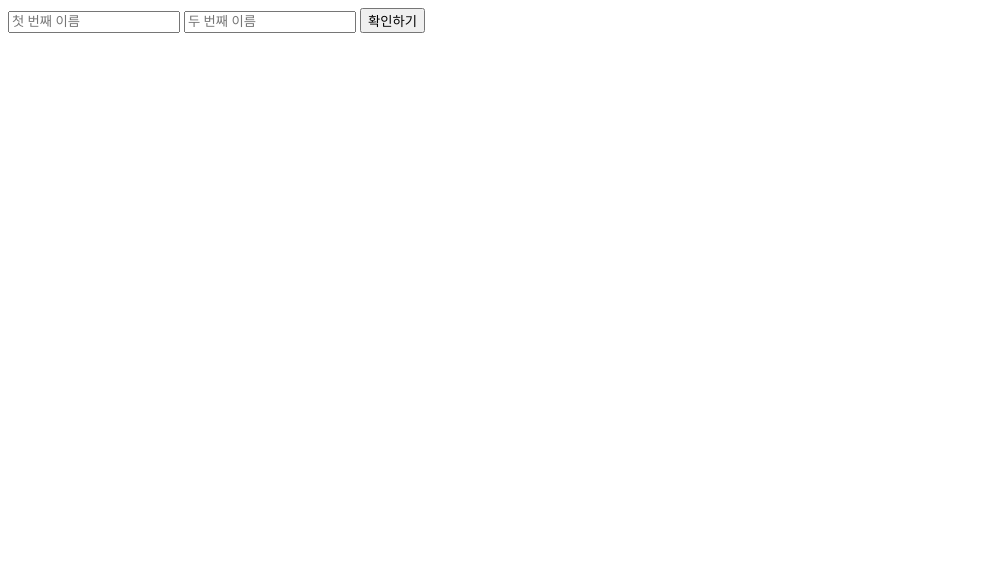
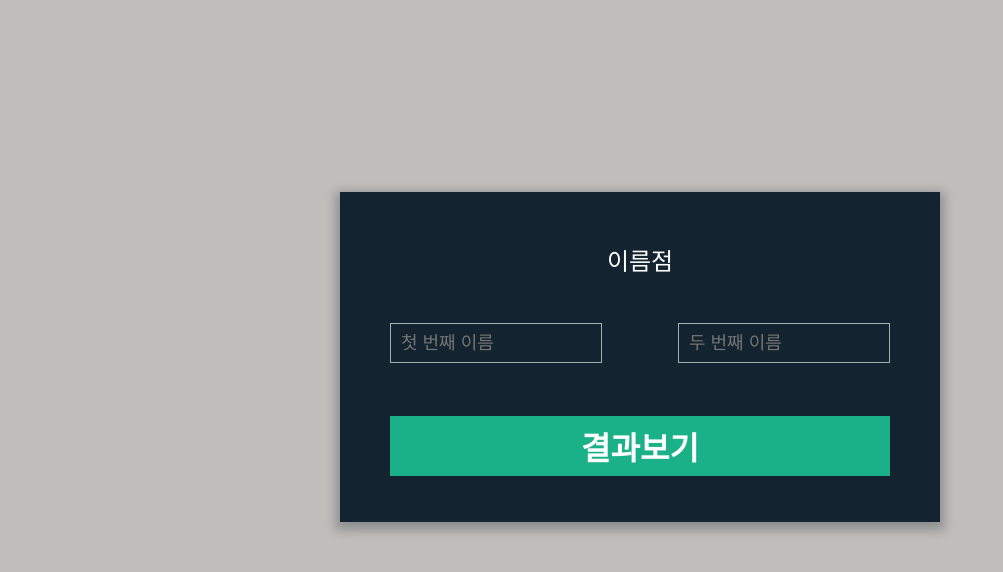
Before and after one commit to canwaykalburim/ProjectW, a plain HTML site: page name-divining/index.html in a window 1280 px wide. Shown: the whole page, without its empty margins (0-1003 px from the left). Drawn offline with Linux system fonts and the light colour scheme; a web font is replaced by a local one.

Commit message:
이름점

```diff
--- a/name-divining/index.html
+++ b/name-divining/index.html
@@ -3,12 +3,18 @@
   <head>
     <meta charset="UTF-8">
     <link rel="stylesheet" href="./style.css">
+    <title>이름점 사이트</title>
   </head>
   <body>
     <form action="./result.html" method="GET">
-      <input type="text" placeholder="첫 번째 이름" onkeypress="onlyHg()" name="first" />
-      <input type="text" placeholder="두 번째 이름" onkeypress="onlyHg()" name="second" />
-      <button onclick="getScore()">확인하기</button>
+      <div id="form-bg">
+        <p>이름점</p>
+        <div id="name-input">
+          <input type="text" placeholder="첫 번째 이름" onkeypress="onlyHg()" name="first" />
+          <input type="text" placeholder="두 번째 이름" onkeypress="onlyHg()" name="second" />
+        </div>
+        <button onclick="getScore()">결과보기</button>
+      </div>
     </form>
     <script src="./script.js"></script>
   </body>
--- a/name-divining/script.js
+++ b/name-divining/script.js
@@ -80,3 +80,7 @@ function diviningResult() {
   document.getElementById('result').innerHTML =
   `<p>${firstName}님과 ${secondName}의 궁합은 ${result}% 입니다.</p>`
 }
+
+function hrefIndex() {
+  window.location.href='file:///C:/Users/legen/Desktop/소스코드/ProjectW/name-divining/index.html'
+}
--- a/name-divining/style.css
+++ b/name-divining/style.css
@@ -5,10 +5,93 @@
   font-style: normal;
 }
 
+body {
+  background-color: #c1bdba;
+  margin: 0;
+  padding: 0;
+}
+
+body * {
+  color: #fff;
+}
+
+form {
+  display: flex;
+  margin-top: 12rem;
+  height: 330px;
+  font-family: 'paybooc-Bold';
+}
+
+p {
+  text-align: center;
+  font-size: 24px;
+}
+
+#form-bg {
+  display: flex;
+  flex-direction: column;
+  justify-content: space-around;
+  background-color: #13232f;
+  margin: 0 auto;
+  padding: 15px 50px;
+  box-shadow: 0 4px 10px 4px rgba(19, 35, 47, 0.3);
+}
+
+#name-input {
+  display: flex;
+  align-items: center;
+  justify-content: space-between;
+  width: 500px;
+}
+
 input:focus, button:focus {
   outline: none;
 }
 
-input {
-  font-family: 'paybooc-Bold';
+input[type='text'] {
+  background: none;
+  height: 38px;
+  line-height: 38px;
+  font-size: 18px;
+  width: 190px;
+  padding: 0 10px;
+  border: 1px solid #a0b3b0
 }
+
+button {
+  margin: 30px 0 20px 0;
+  height: 60px;
+  width: 500px;
+  font-size: 2rem;
+  font-weight: 600;
+  background-color: #1ab188;
+  border: 0;
+}
+
+#box-content {
+  display: flex;
+  flex-direction: column;
+  align-items: center;
+}
+
+#result-bg {
+  background-color: #13232f;
+  width: 600px;
+  margin-top: 12rem;
+  height: 300px;
+  padding: 30px 0 0 0;
+  box-shadow: 0 4px 10px 4px rgba(19, 35, 47, 0.3);
+}
+
+#back {
+  display: flex;
+  justify-content: space-around;
+}
+
+#result > p {
+  margin-top: 4rem;
+}
+
+#back > button {
+  color: #fff;
+}
```
Also changed, not shown: name-divining/result.html (+9 -2 lines).
